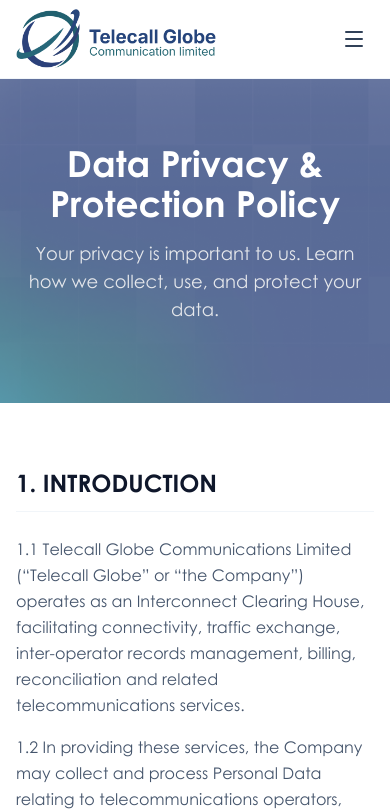
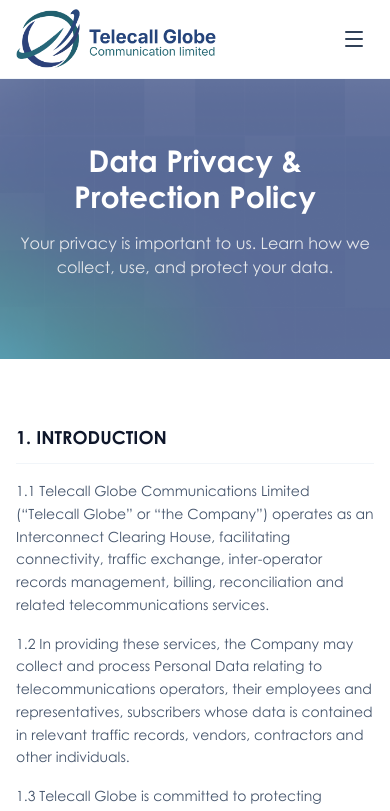
Before and after one commit to telecall-globe/official-website, a Next.js app: page /privacy-policy in a window 390 px wide. Shown: the top 811 px of the page. Built offline with nearby package versions, Linux system fonts and the light colour scheme.

Commit message:
add: update privacy policy and terms and conditions fonts
Signed-off-by: Nweke Chidi <nwekechidigodwin460@gmail.com>

```diff
--- a/app/contact/page.tsx
+++ b/app/contact/page.tsx
@@ -58,7 +58,7 @@ ${data.fullName}
               </span>
             </div>
 
-            <h2 className="max-w-md text-4xl font-semibold leading-[1.05] tracking-[-0.03em] text-slate-950 sm:text-[42px]">
+            <h2 className="max-w-md text-3xl md:text-4xl font-semibold leading-[1.05] tracking-[-0.03em] text-slate-950 sm:text-[42px]">
               Let&apos;s Talk About Your Connectivity Needs
             </h2>
 
--- a/app/privacy-policy/page.tsx
+++ b/app/privacy-policy/page.tsx
@@ -110,10 +110,10 @@ export default function PrivacyPage() {
                 className="scroll-mt-24"
                 id={`section-${section.id}`}
               >
-                <h2 className="text-2xl font-bold text-slate-900 mb-6 border-b border-slate-100 pb-3">
+                <h2 className="text-lg md:text-xl lg:text-2xl font-bold text-slate-900 mb-4 md:mb-6 border-b border-slate-100 pb-3">
                   {section.title}
                 </h2>
-                <div className="space-y-4 text-slate-600 leading-relaxed">
+                <div className="text-[14px] md:text-base space-y-4 text-slate-600 leading-relaxed">
                   {section.content.map((paragraph, index) => (
                     <p
                       key={index}
--- a/app/terms-conditions/page.tsx
+++ b/app/terms-conditions/page.tsx
@@ -174,10 +174,10 @@ export default function TermsPage() {
                 className="scroll-mt-24"
                 id={`section-${section.id}`}
               >
-                <h2 className="text-2xl font-bold text-slate-900 mb-6 border-b border-slate-100 pb-3">
+                <h2 className="text-lg md:text-xl lg:text-2xl font-bold text-slate-900 mb-4 md:mb-6 border-b border-slate-100 pb-3">
                   {section.title}
                 </h2>
-                <div className="space-y-4 text-slate-600 leading-relaxed">
+                <div className="text-[14px] md:text-base space-y-4 text-slate-600 leading-relaxed">
                   {section.content.map((paragraph, index) => (
                     <p
                       key={index}
--- a/components/PageHero.tsx
+++ b/components/PageHero.tsx
@@ -21,7 +21,7 @@ export function PageHero({
           initial="hidden"
           animate="visible"
           variants={fadeUp}
-          className="text-4xl md:text-5xl lg:text-6xl font-bold mb-4"
+          className="text-3xl sm:text-4xl md:text-5xl lg:text-6xl font-bold mb-4"
         >
           {title}
         </motion.h1>
@@ -30,7 +30,7 @@ export function PageHero({
             initial="hidden"
             animate="visible"
             variants={fadeUp}
-            className="text-lg text-gray-200 max-w-2xl mx-auto"
+            className="text-base sm:text-lg text-gray-200 max-w-2xl mx-auto"
           >
             {subtitle}
           </motion.p>
--- a/components/about/TeamSection.tsx
+++ b/components/about/TeamSection.tsx
@@ -72,7 +72,7 @@ const teamData: TeamMember[] = [
     enablePopup: true,
   },
   {
-    name: "Caesar Anyabosi",
+    name: "Caesar Anyaebosi",
     role: "Legal and Regulatory",
     image: "/img/team/caesar.png",
     bio: "Caesar ensures Telecall's operations comply with Nigerian telecommunications laws, NDPA regulations, and all applicable regulatory frameworks.",
--- a/components/home/HeroSection.tsx
+++ b/components/home/HeroSection.tsx
@@ -32,7 +32,7 @@ export function HeroSection() {
 
   return (
     <section className="relative w-full bg-linear-to-br from-[#3B5B78] to-[#2B3A67] bg-[url('/img/hero-background.png')] bg-cover bg-center bg-blend-overlay text-white overflow-hidden">
-      <div className="relative z-10 max-w-7xl mx-auto px-4 sm:px-6 lg:px-8 pt-6 pb-24 lg:pt-8 lg:pb-32 grid grid-cols-1 lg:grid-cols-2 gap-12 items-center">
+      <div className="relative z-10 max-w-7xl mx-auto px-4 sm:px-6 lg:px-8 pt-12 pb-24 lg:pt-8 lg:pb-32 grid grid-cols-1 lg:grid-cols-2 gap-4 sm:gap-12 items-center">
         <motion.div
           initial="hidden"
           animate="visible"
@@ -56,7 +56,7 @@ export function HeroSection() {
           <motion.div variants={fadeUp} className="flex flex-wrap gap-4">
             <Link
               href="/services"
-              className="cursor-pointer group bg-white text-[#2B3A67] px-6 py-3 rounded-md font-medium hover:bg-gray-100 transition-all duration-300 flex items-center gap-2"
+              className="cursor-pointer group bg-white text-[#2B3A67] px-4 sm:px-6 py-2 sm:py-3 text-sm sm:text-base rounded-md font-medium hover:bg-gray-100 transition-all duration-300 flex items-center gap-2"
             >
               Explore Our Services
               <ArrowRight className="w-4 h-4 transition-transform duration-300 group-hover:translate-x-1" />
@@ -64,7 +64,7 @@ export function HeroSection() {
 
             <Link
               href="/contact"
-              className="cursor-pointer border border-white text-white px-6 py-3 rounded-md font-medium hover:bg-white/10 transition-all duration-300 hover:scale-[1.02]"
+              className="cursor-pointer border border-white text-white px-4 sm:px-6 py-2 sm:py-3 text-sm sm:text-base rounded-md font-medium hover:bg-white/10 transition-all duration-300 hover:scale-[1.02]"
             >
               Talk to our Team
             </Link>
```
